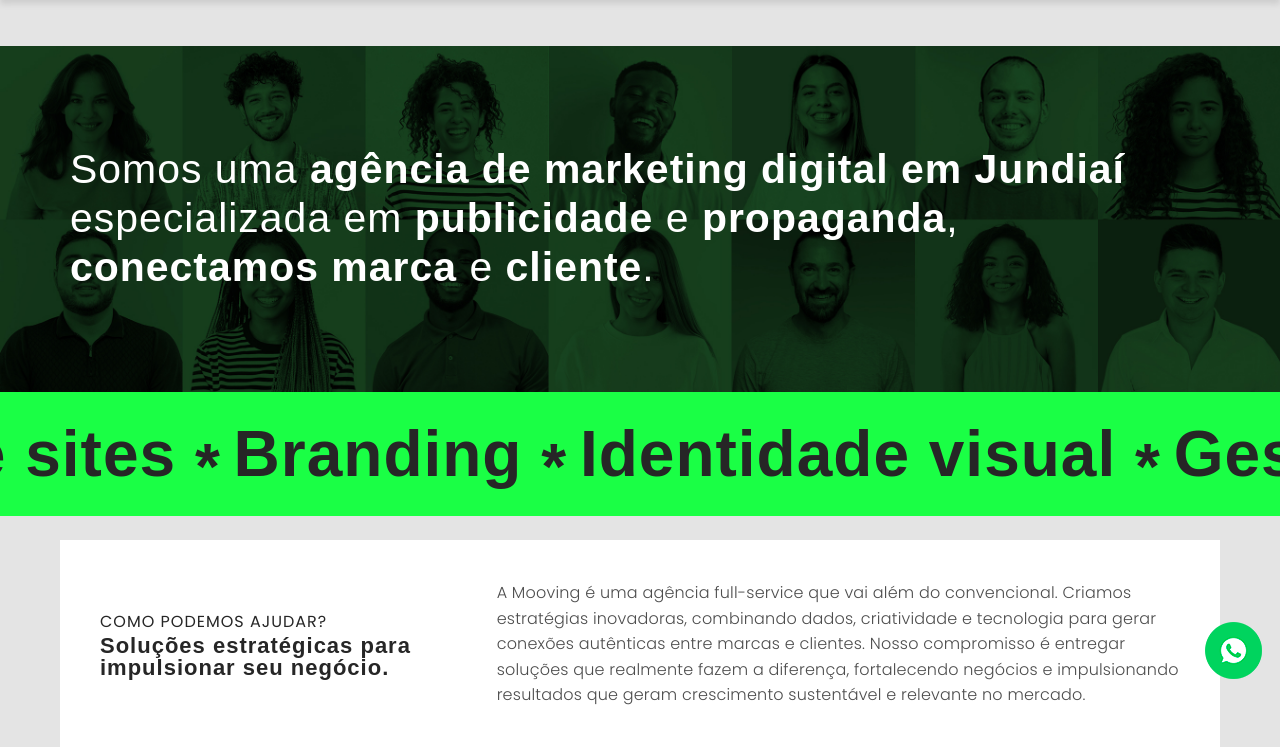
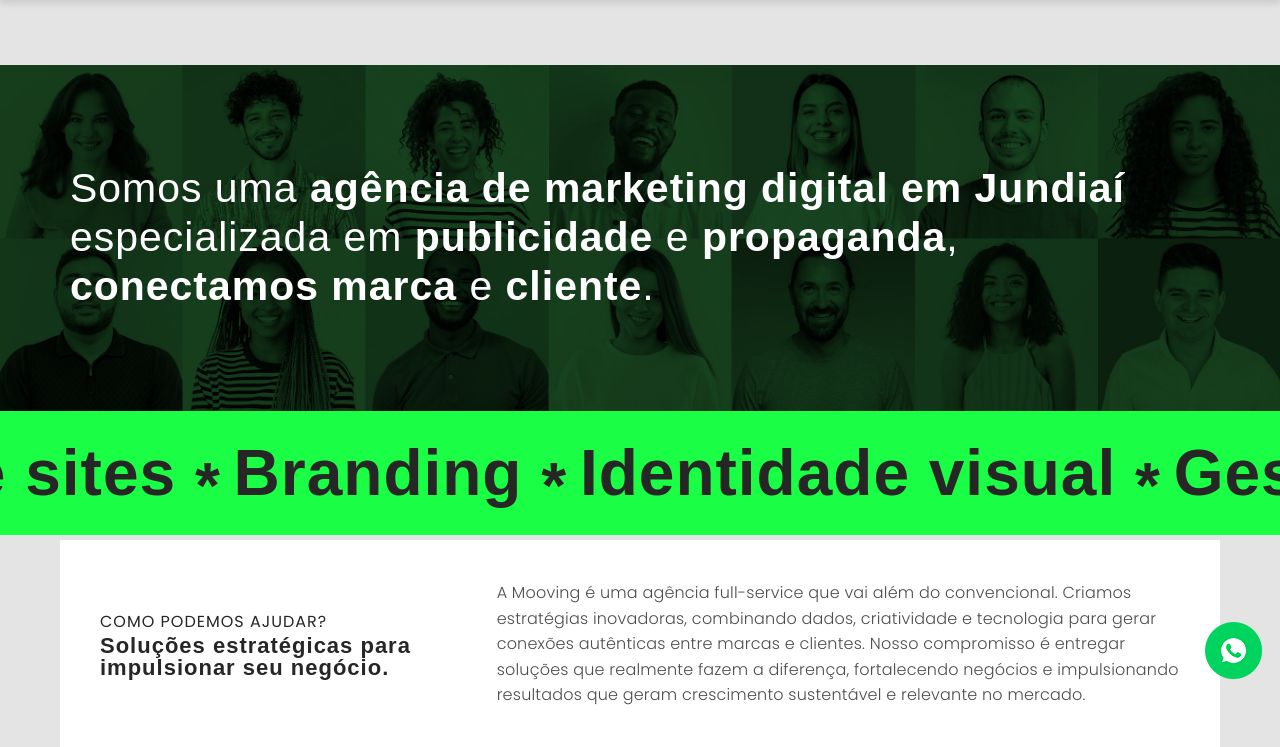
Before and after one commit to ThiagoHenrique89/Site-Mooving, a PHP site: page / in a window 1280 px wide. Shown: the part 84-831 px from the top of the page. Run offline with PHP 8.4, Linux system fonts and the light colour scheme; some web fonts are replaced.

Commit message:
style att 02

```diff
--- a/assets/style.css
+++ b/assets/style.css
@@ -238,7 +238,7 @@ section {
 .banner {
     position: relative;
     display: inline-block; /* Ajusta o tamanho ao da imagem */
-    top: 46px;
+    top: 65px;
 }
 
 .banner img {
@@ -512,7 +512,7 @@ footer .container p{
 
 .carrosel-section {
   padding: 0;
-  top: 46px;
+  top: 65px;
   position: relative;
 }
 
```
